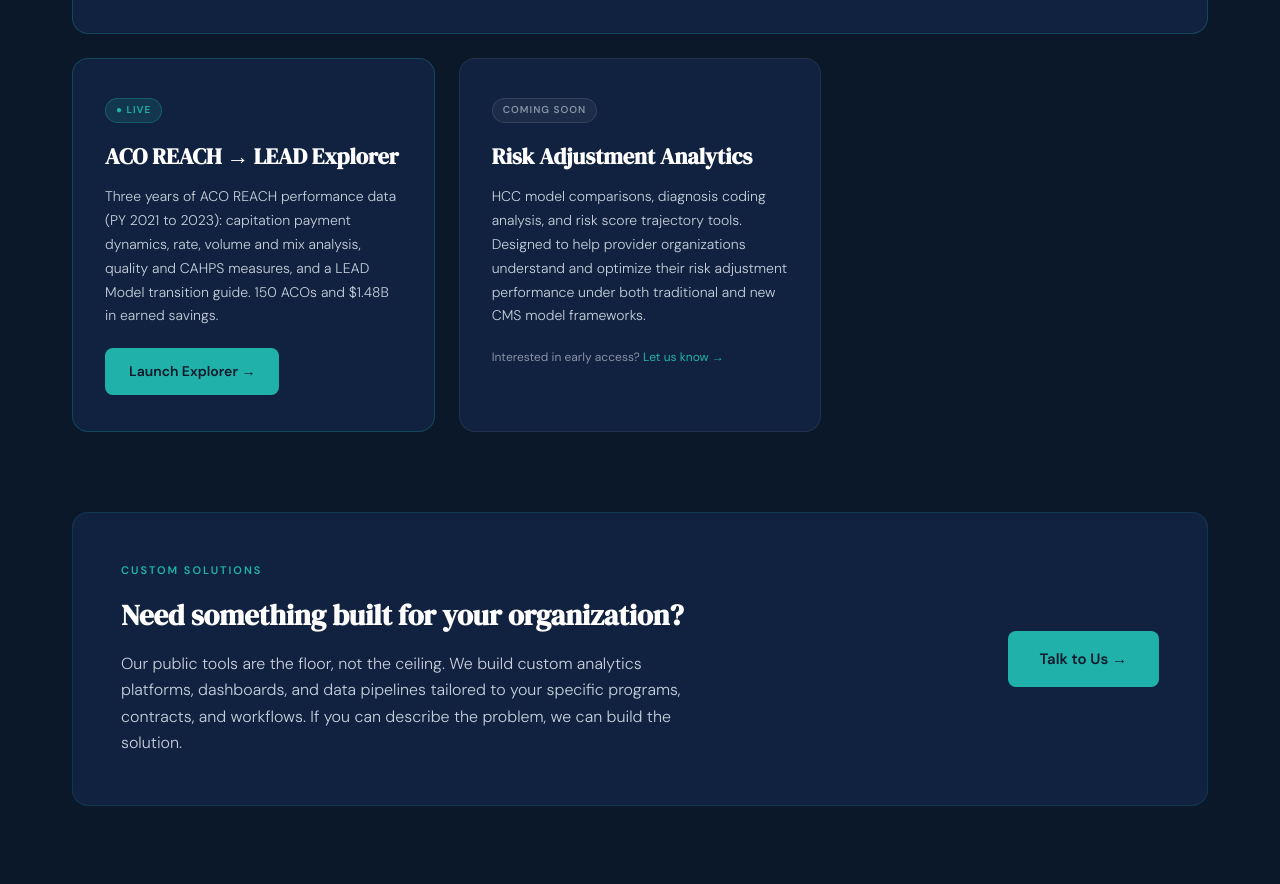
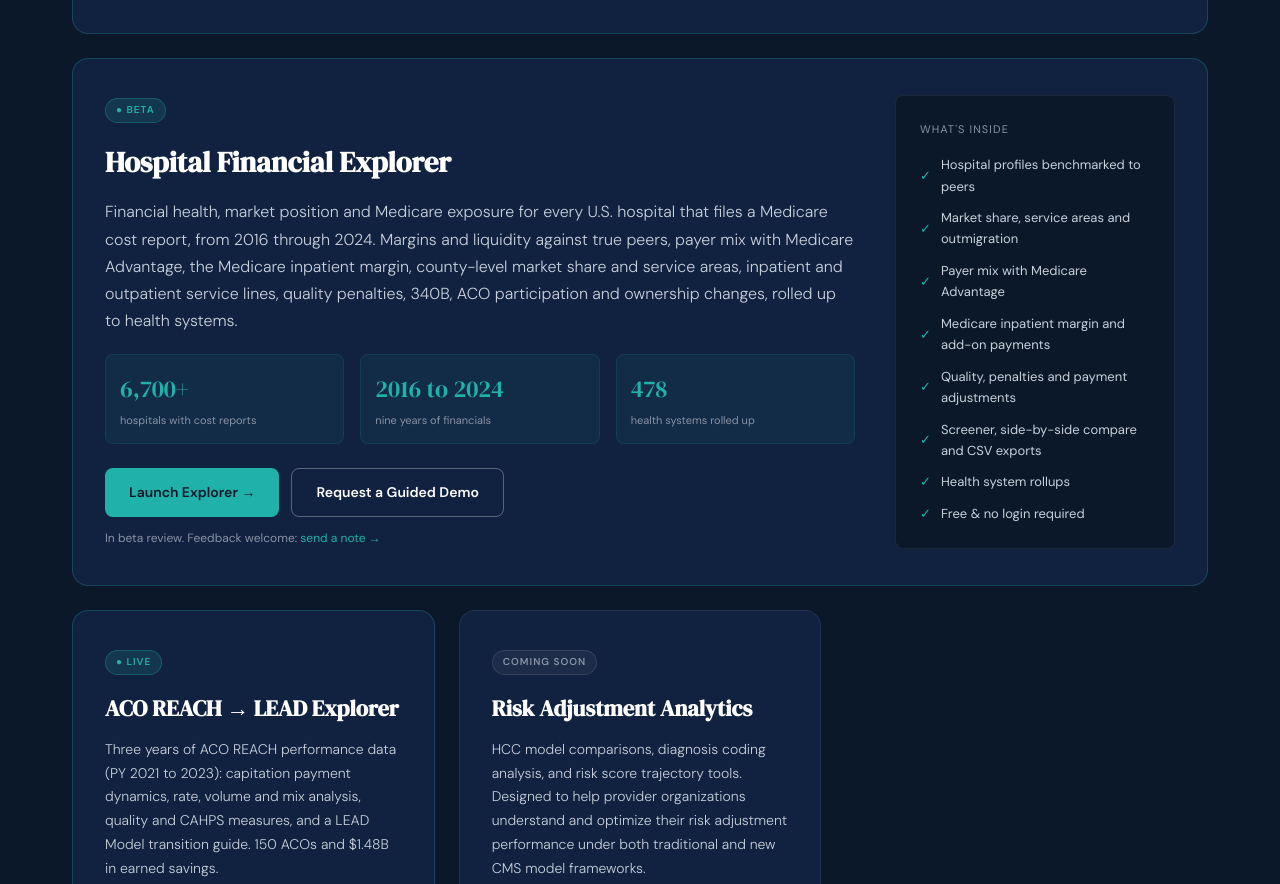
Before and after one commit to trynytyhealthSmithson/trynyty-website, a plain HTML site: page tools.html in a window 1280 px wide. Shown: the part 2138-3022 px from the top of the page. Drawn offline with Linux system fonts and the light colour scheme; a script that the page names is missing.

Commit message:
Add the Hospital Financial Explorer to the tools page (#10)
Claude-Session: https://claude.ai/code/session_01XEdGvRPDB5bKFnbjj3FkW9

Co-authored-by: Claude <noreply@anthropic.com>

```diff
--- a/tools.html
+++ b/tools.html
@@ -20,7 +20,7 @@
     gtag('js', new Date());
     gtag('config', 'G-GZG2KKV4BG', {
       linker: {
-        domains: ['mssppuf.trynytyhealth.com', 'reachpuf.trynytyhealth.com']
+        domains: ['mssppuf.trynytyhealth.com', 'reachpuf.trynytyhealth.com', 'maenroll.trynytyhealth.com', 'hospitals.trynytyhealth.com']
       }
     });
   </script>
@@ -225,6 +225,63 @@
         </div>
       </div>
 
+      <!-- Hospital Financial Explorer, Featured -->
+      <div class="tool-card tool-card--live" style="grid-column: 1 / -1; display: grid; grid-template-columns: 1fr 280px; gap: 40px; align-items: center;">
+        <div>
+          <span class="tool-badge badge-live">● Beta</span>
+          <h3 style="font-size: 1.8rem; margin-bottom: 12px;">Hospital Financial Explorer</h3>
+          <p style="font-size: 1rem; margin-bottom: 20px;">Financial health, market position and Medicare exposure for every U.S. hospital that files a Medicare cost report, from 2016 through 2024. Margins and liquidity against true peers, payer mix with Medicare Advantage, the Medicare inpatient margin, county-level market share and service areas, inpatient and outpatient service lines, quality penalties, 340B, ACO participation and ownership changes, rolled up to health systems.</p>
+          <div style="display: grid; grid-template-columns: repeat(3,1fr); gap: 16px; margin-bottom: 24px;">
+            <div style="padding: 14px; background: rgba(32,178,170,0.06); border-radius: var(--radius); border: 1px solid rgba(32,178,170,0.12);">
+              <div style="font-family: var(--font-serif); font-size: 1.5rem; color: var(--teal);">6,700+</div>
+              <div style="font-size: 11px; color: var(--slate); margin-top: 2px;">hospitals with cost reports</div>
+            </div>
+            <div style="padding: 14px; background: rgba(32,178,170,0.06); border-radius: var(--radius); border: 1px solid rgba(32,178,170,0.12);">
+              <div style="font-family: var(--font-serif); font-size: 1.5rem; color: var(--teal);">2016 to 2024</div>
+              <div style="font-size: 11px; color: var(--slate); margin-top: 2px;">nine years of financials</div>
+            </div>
+            <div style="padding: 14px; background: rgba(32,178,170,0.06); border-radius: var(--radius); border: 1px solid rgba(32,178,170,0.12);">
+              <div style="font-family: var(--font-serif); font-size: 1.5rem; color: var(--teal);">478</div>
+              <div style="font-size: 11px; color: var(--slate); margin-top: 2px;">health systems rolled up</div>
+            </div>
+          </div>
+          <div style="display: flex; gap: 12px; flex-wrap: wrap;">
+            <a href="https://hospitals.trynytyhealth.com" target="_blank" class="btn btn-primary explorer-launch" data-explorer="hospitals">Launch Explorer →</a>
+            <a href="contact.html" class="btn btn-ghost">Request a Guided Demo</a>
+          </div>
+          <div style="font-size: 12px; color: var(--slate); margin-top: 12px;">In beta review. Feedback welcome: <a href="mailto:Andrew@trynytyhealth.com?subject=Hospital%20Financial%20Explorer%20feedback" style="color: var(--teal);">send a note →</a></div>
+        </div>
+        <div style="background: var(--navy); border-radius: var(--radius); padding: 24px; border: 1px solid rgba(255,255,255,0.07);">
+          <div style="font-size: 11px; color: var(--slate); text-transform: uppercase; letter-spacing: 0.1em; margin-bottom: 16px;">What's inside</div>
+          <div style="display: flex; flex-direction: column; gap: 10px;">
+            <div style="display: flex; align-items: center; gap: 10px; font-size: 13px; color: var(--slate-light);">
+              <span style="color: var(--teal);">✓</span> Hospital profiles benchmarked to peers
+            </div>
+            <div style="display: flex; align-items: center; gap: 10px; font-size: 13px; color: var(--slate-light);">
+              <span style="color: var(--teal);">✓</span> Market share, service areas and outmigration
+            </div>
+            <div style="display: flex; align-items: center; gap: 10px; font-size: 13px; color: var(--slate-light);">
+              <span style="color: var(--teal);">✓</span> Payer mix with Medicare Advantage
+            </div>
+            <div style="display: flex; align-items: center; gap: 10px; font-size: 13px; color: var(--slate-light);">
+              <span style="color: var(--teal);">✓</span> Medicare inpatient margin and add-on payments
+            </div>
+            <div style="display: flex; align-items: center; gap: 10px; font-size: 13px; color: var(--slate-light);">
+              <span style="color: var(--teal);">✓</span> Quality, penalties and payment adjustments
+            </div>
+            <div style="display: flex; align-items: center; gap: 10px; font-size: 13px; color: var(--slate-light);">
+              <span style="color: var(--teal);">✓</span> Screener, side-by-side compare and CSV exports
+            </div>
+            <div style="display: flex; align-items: center; gap: 10px; font-size: 13px; color: var(--slate-light);">
+              <span style="color: var(--teal);">✓</span> Health system rollups
+            </div>
+            <div style="display: flex; align-items: center; gap: 10px; font-size: 13px; color: var(--slate-light);">
+              <span style="color: var(--teal);">✓</span> Free &amp; no login required
+            </div>
+          </div>
+        </div>
+      </div>
+
       <!-- Coming Soon cards -->
 
       <div class="tool-card tool-card--live">
@@ -280,6 +337,7 @@
             <a href="https://mssppuf.trynytyhealth.com" target="_blank" class="explorer-launch" data-explorer="mssp">MSSP ACO Explorer</a>
             <a href="https://reachpuf.trynytyhealth.com" target="_blank" class="explorer-launch" data-explorer="reach">ACO REACH → LEAD Explorer</a>
             <a href="/ma-quality" class="explorer-launch" data-explorer="ma-quality">MA Quality Dashboard</a>
+            <a href="https://hospitals.trynytyhealth.com" target="_blank" class="explorer-launch" data-explorer="hospitals">Hospital Financial Explorer</a>
             <a href="tools.html">All Tools</a>
             <a href="blog.html">Insights</a>
           </div>
```
